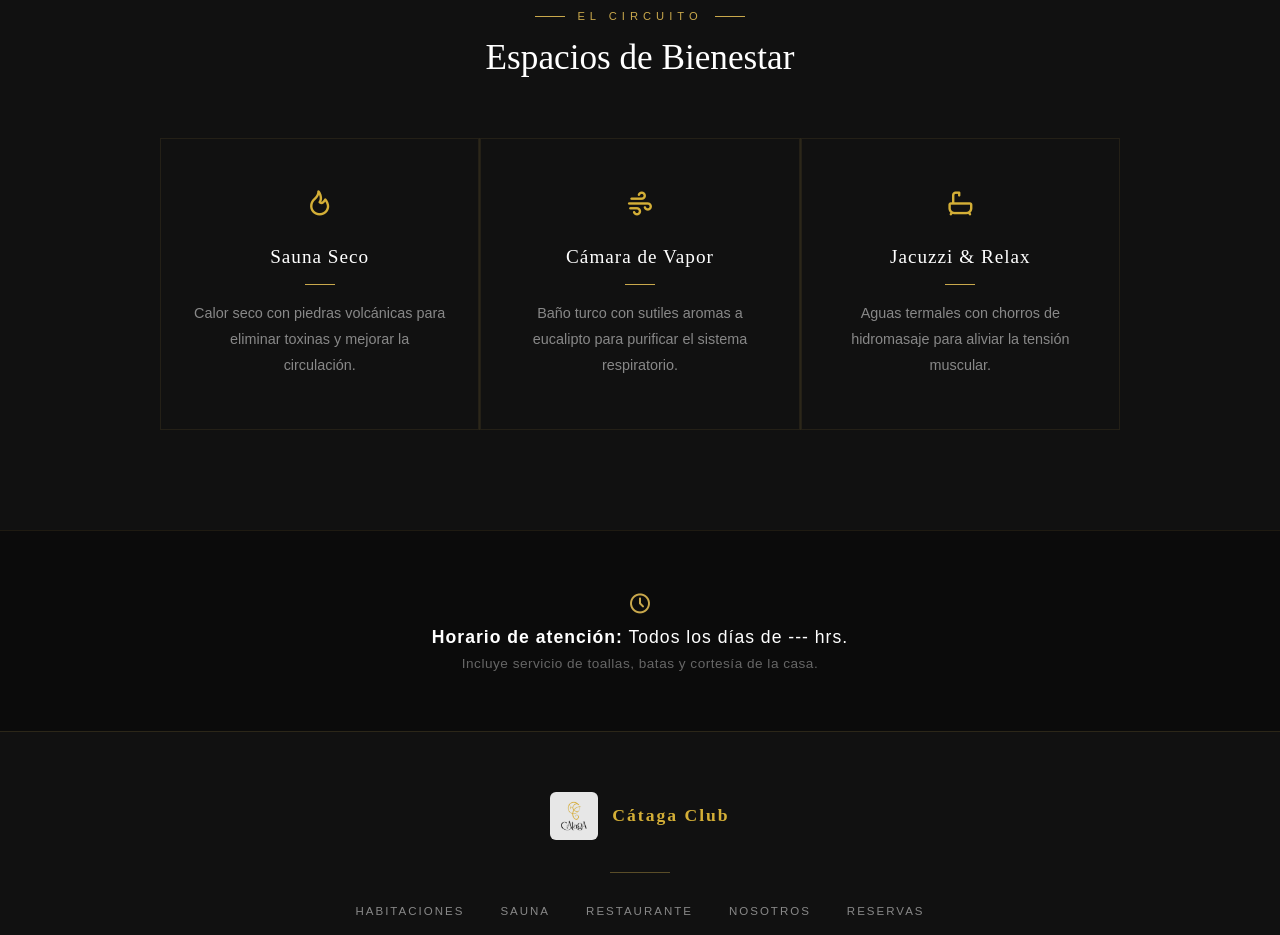
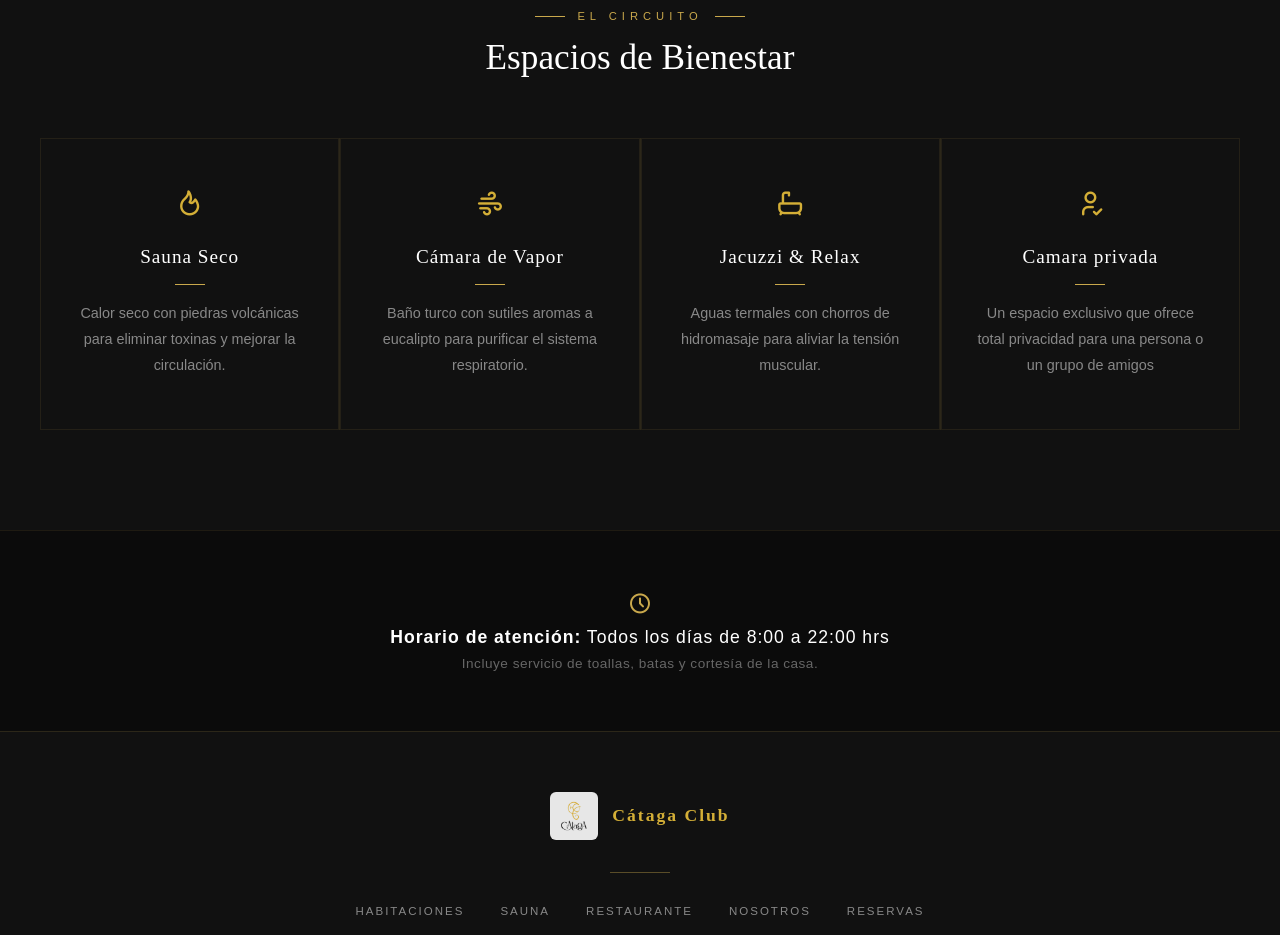
Before and after one commit to R4drix/DAW_TrabajoGrupal, an Angular app in the folder frontend/CatagaClubFrontend/: page /sauna in a window 1280 px wide. Shown: the part 820-1755 px from the top of the page. Built offline with nearby package versions, Linux system fonts and the light colour scheme.

Commit message:
Camaras completas

```diff
--- a/frontend/CatagaClubFrontend/src/app/pages/habitaciones/habitaciones.ts
+++ b/frontend/CatagaClubFrontend/src/app/pages/habitaciones/habitaciones.ts
@@ -1,9 +1,10 @@
+import { NgFor } from '@angular/common';
 import { Component } from '@angular/core';
 import { RouterLink } from '@angular/router';
 
   @Component({
     selector: 'app-habitaciones',
-    imports: [RouterLink],
+    imports: [RouterLink, NgFor],
     templateUrl: './habitaciones.html',
     styleUrl: './habitaciones.css',
   })
--- a/frontend/CatagaClubFrontend/src/app/pages/sauna/sauna.css
+++ b/frontend/CatagaClubFrontend/src/app/pages/sauna/sauna.css
@@ -117,10 +117,10 @@
 
 .cards {
   display: grid;
-  grid-template-columns: repeat(3, 1fr);
+  grid-template-columns: repeat(4, 1fr);
   gap: 1px;
   background: rgba(201, 168, 76, 0.15);
-  max-width: 960px;
+  max-width: 1280px;
   margin: 0 auto;
 }
 
--- a/frontend/CatagaClubFrontend/src/app/pages/sauna/sauna.html
+++ b/frontend/CatagaClubFrontend/src/app/pages/sauna/sauna.html
@@ -39,7 +39,7 @@
 <section class="sauna-info">
   <div class="info-content">
     <i class="ti ti-clock" aria-hidden="true"></i>
-    <p><strong>Horario de atención:</strong> Todos los días de --- hrs.</p>
+    <p><strong>Horario de atención:</strong> Todos los días de 8:00 a 22:00 hrs</p>
     <small>Incluye servicio de toallas, batas y cortesía de la casa.</small>
   </div>
 </section>
--- a/frontend/CatagaClubFrontend/src/app/pages/sauna/sauna.ts
+++ b/frontend/CatagaClubFrontend/src/app/pages/sauna/sauna.ts
@@ -32,6 +32,12 @@ export class Sauna {
       desc: "Aguas termales con chorros de hidromasaje para aliviar la tensión muscular.",
       icon: "bath",
       router: ""
-    }
+    },
+    {
+      name: "Camara privada",
+      desc: "Un espacio exclusivo que ofrece total privacidad para una persona o un grupo de amigos",
+      icon: "user-check",
+      router: ""
+    },
   ]
 }
```
